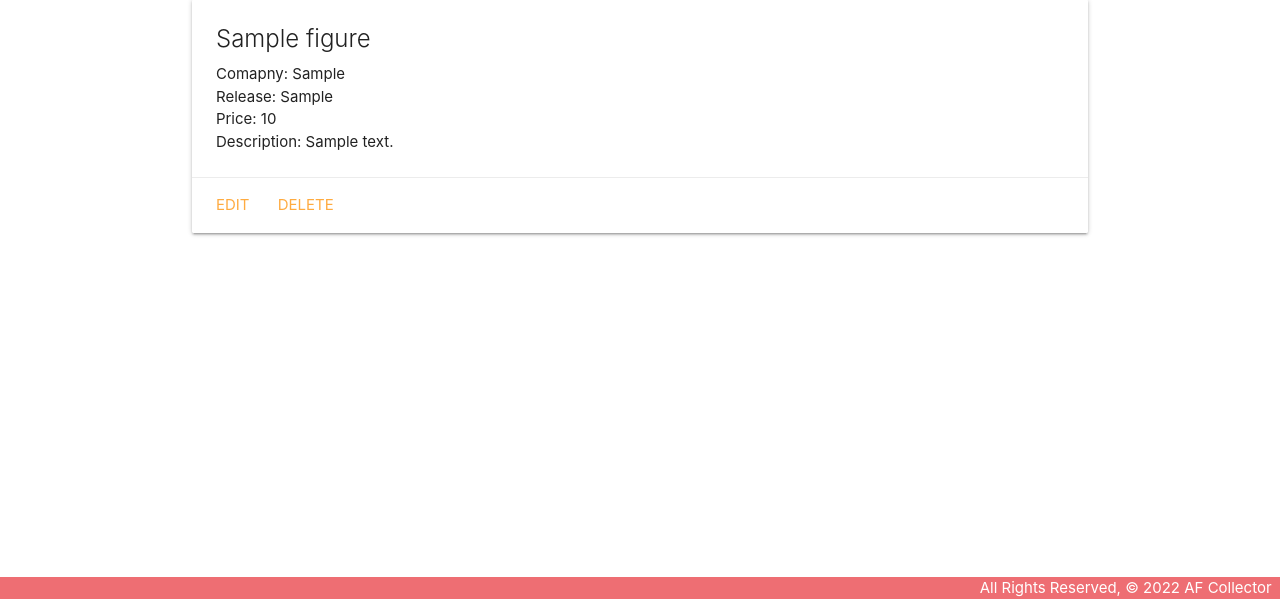
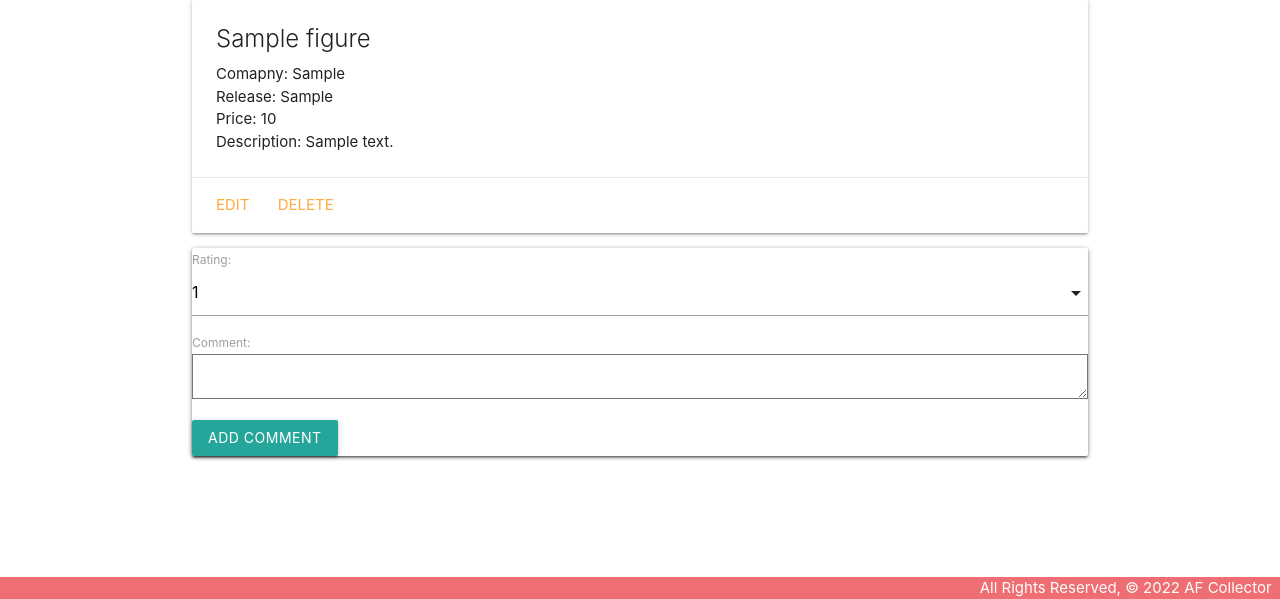
Before and after one commit to lamekammi/anime-figure-collection, a Django app: page /figures/1/ in a window 1280 px wide. Shown: the part 201-800 px from the top of the page. Run offline with Django 3.2, Linux system fonts and the light colour scheme; tables that the repository leaves empty hold one stand-in row (values such as "Sample post").

Commit message:
adding commenting to detail page

```diff
--- /dev/null
+++ b/main_app/forms.py
@@ -0,0 +1,7 @@
+from django.forms import ModelForm
+from .models import Comment
+
+class CommentForm(ModelForm):
+    class Meta:
+        model = Comment
+        fields = ['rating', 'comment']
--- a/main_app/templates/base.html
+++ b/main_app/templates/base.html
@@ -9,6 +9,7 @@
   <title>Anime Figure Collector</title>
   <link rel="stylesheet" href="https://cdnjs.cloudflare.com/ajax/libs/materialize/1.0.0/css/materialize.min.css">
   <link rel="stylesheet" type="text/css" href="{% static 'css/style.css' %}">
+  <script src="https://cdnjs.cloudflare.com/ajax/libs/materialize/1.0.0/js/materialize.min.js"></script>
 </head>
 <body>
   <header class="navbar-fixed">
--- a/main_app/templates/figures/detail.html
+++ b/main_app/templates/figures/detail.html
@@ -18,9 +18,18 @@
 </div>
 <div class="card">
      <div class="card content">
-
+          <form action="{% url 'add_comment' fgiure.id %}" method="POST">
+               {% csrf_token %}
+               {{ comment_form.as_p }}
+               <input type="submit" class="btn" value="Add Comment">
+             </form>
      </div>
 </div>
+<script>
 
+const selectEl = document.getElementById('id_rating');
+M.FormSelect.init(selectEl);
+
+</script>
 
   {% endblock %}
--- a/main_app/urls.py
+++ b/main_app/urls.py
@@ -9,4 +9,5 @@ urlpatterns = [
     path('cats/create/', views.FigureCreate.as_view(), name="figures_create"),
     path('cats/<int:pk>/update/', views.FigureUpdate.as_view(), name='figures_update'),
     path('cats/<int:pk>/delete/', views.FigureDelete.as_view(), name='figures_delete'),
+    path('figures/<int:figure_id>/add_comment/', views.add_comment, name='add_comment'),
 ]
--- a/main_app/views.py
+++ b/main_app/views.py
@@ -1,6 +1,7 @@
-from django.shortcuts import render
+from django.shortcuts import render, redirect
 from django.views.generic.edit import CreateView, UpdateView, DeleteView
 from .models import Figure
+from .forms import CommentForm
 
 # Create your views here.
 def home(request):
@@ -15,7 +16,10 @@ def figures_index(request):
 
 def figures_detail(request, figure_id):
     figure = Figure.objects.get(id=figure_id)
-    return render(request, 'figures/detail.html', { 'figure': figure })
+    comment_form = CommentForm()
+    return render(request, 'figures/detail.html', {
+        'figure': figure,
+        'comment_form': comment_form })
 
 class FigureCreate(CreateView):
     model = Figure
@@ -28,3 +32,11 @@ class FigureUpdate(UpdateView):
 class FigureDelete(DeleteView):
     model = Figure
     success_url = '/figures/'
+
+def add_comment(request, figure_id):
+    form = CommentForm(request.POST)
+    if form.is_valid():
+        new_comment = form.save(commit=False)
+        new_comment.figure_id = figure_id
+        new_comment.save()
+    return redirect('detail', figure_id=figure_id)
```
